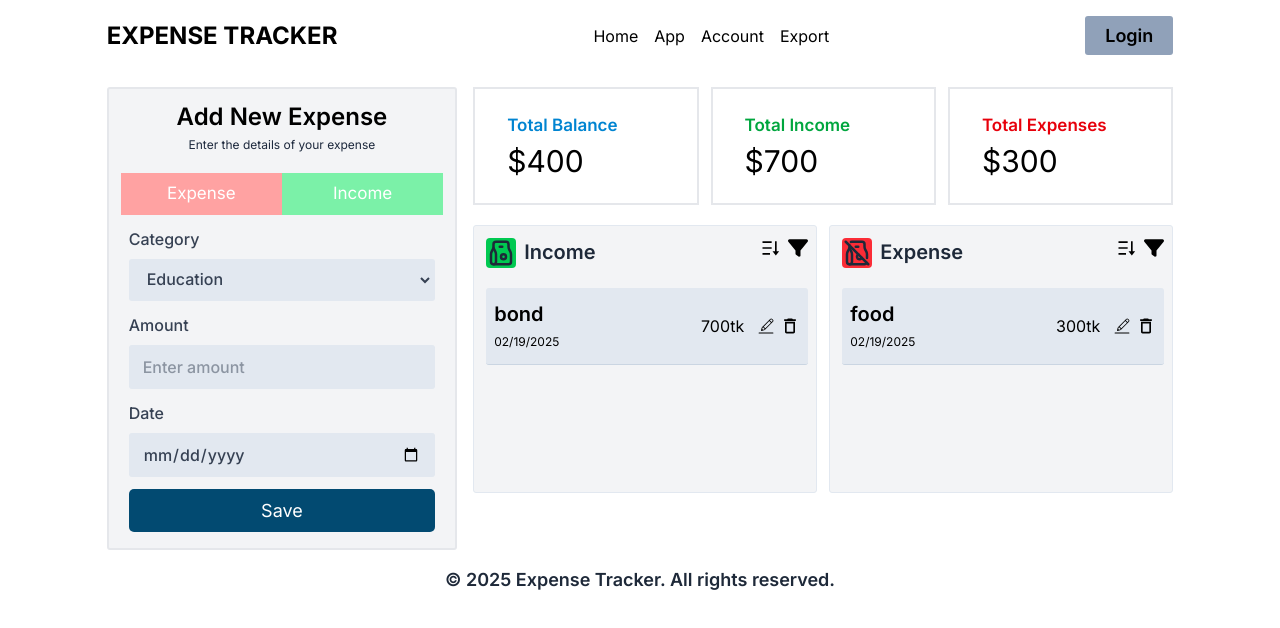
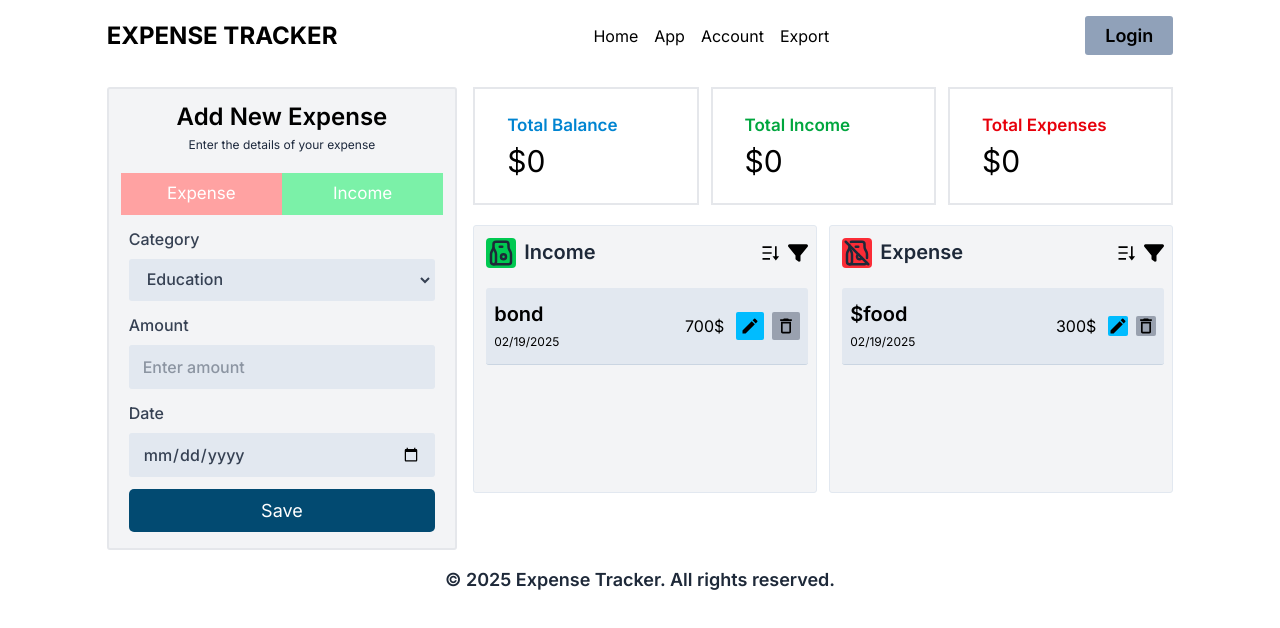
Before and after one commit to Momen1995/expense-tracker, a React (Vite) app: page / in a window 1280 px wide. Shown: the top 628 px of the page. Built offline with nearby package versions, Linux system fonts and the light colour scheme.

Commit message:
item delete functionlity done

```diff
--- a/src/App.jsx
+++ b/src/App.jsx
@@ -3,48 +3,88 @@ import Footer from "./components/Footer";
 import Form from "./components/Form";
 import Navbar from "./components/Navbar";
 import TransactionBoard from "./components/Transaction/TransactionBoard";
-import { initialData } from "./Data/data";
+import { findExpenseData, findIncomeData, initialData } from "./Data/data";
 
 const App = () => {
-  const [data, setData] = useState(initialData);
-  const [totalBalance, setTotalBalance] = useState(400);
-  const [totalIncome, setTotalIncome] = useState(700);
-  const [totalExpense, setTotalExpense] = useState(300);
+  const [incomeData, setIncomeData] = useState(findIncomeData(initialData));
+  const [expenseData, setExpenseData] = useState(findExpenseData(initialData));
+  const [selectOption, setSelectOption] = useState("expense");
+  const [totalBalance, setTotalBalance] = useState(0);
+  const [totalIncome, setTotalIncome] = useState(0);
+  const [totalExpense, setTotalExpense] = useState(0);
+
+  function handleIncomeSelect(text) {
+    setSelectOption(text);
+  }
+
+  function handleExpenseSelect(text) {
+    setSelectOption(text);
+  }
 
   function handleAddData(newData, e) {
     e.preventDefault();
-    const updatedData = [...data, newData];
 
-    //calculate total income
-    const newTotalIncome = updatedData
-      .filter((item) => item.category === "income")
-      .reduce((acc, value) => acc + Number(value.amount), 0);
+    if (selectOption === "income") {
+      const updatedData = [...incomeData, newData];
 
-    //calculate total expense
-    const newTotalExpense = updatedData
-      .filter((item) => item.category === "expense")
-      .reduce((acc, value) => acc + Number(value.amount), 0);
+      //calculate income balance
+      const totalIncomeBalance = updatedData.reduce(
+        (acc, item) => acc + Number(item.amount),
+        0
+      );
 
-    //calculate total balance
-   const newTotalBalance = newTotalIncome - newTotalExpense;
+      //calculate total balance
+      const calcTotalBalance = totalBalance + totalIncomeBalance;
 
-    // Update state
-    setData(updatedData);
-    setTotalIncome(newTotalIncome);
-    setTotalExpense(newTotalExpense);
-    setTotalBalance(newTotalBalance);
+      setIncomeData([...incomeData, newData]);
+      setTotalIncome(totalIncomeBalance);
+      setTotalBalance(calcTotalBalance);
+    } else {
+      const updatedData = [...expenseData, newData];
+
+      //calculate expense balance
+      const totalExpenseBalance = updatedData.reduce(
+        (acc, item) => acc + Number(item.amount),
+        0
+      );
+
+      //calculate total balance
+      const calcTotalBalance = totalBalance - totalExpenseBalance;
+
+      setExpenseData(updatedData);
+      setTotalExpense(totalExpenseBalance);
+      setTotalBalance(calcTotalBalance);
+    }
+  }
+
+  function handleIncomeDeleteItem(itemId){
+    const filterItem = incomeData.filter(item => item.id !== itemId);
+    setIncomeData(filterItem)
+  }
+
+  function handleExpenseDeleteItem(itemId){
+    const filterItem = expenseData.filter(item => item.id !== itemId);
+    setExpenseData(filterItem)
   }
 
   return (
     <div className="w-10/12 mx-auto">
       <Navbar />
       <main className="mt-4 flex gap-4">
-        <Form onAdd={handleAddData} />
+        <Form
+          onAdd={handleAddData}
+          selectOption={selectOption}
+          handleIncomeSelect={handleIncomeSelect}
+          handleExpenseSelect={handleExpenseSelect}
+        />
         <TransactionBoard
-          data={data}
+          incomeData={incomeData}
+          expenseData={expenseData}
           totalIncome={totalIncome}
           totalExpense={totalExpense}
           totalBalance={totalBalance}
+          onIncomeDelete={handleIncomeDeleteItem}
+          onExpenseDelete={handleExpenseDeleteItem}
         />
       </main>
       <Footer />
--- a/src/Data/data.js
+++ b/src/Data/data.js
@@ -4,15 +4,25 @@ const initialData = [
     category: "expense",
     amount: 300,
     date: "02/19/2025",
-    title : "food"
+    title: "food",
   },
   {
     id: 2,
     category: "income",
     amount: 700,
     date: "02/19/2025",
-    title : "bond"
+    title: "bond",
   },
 ];
 
-export { initialData };
+const findIncomeData = (initialData) => {
+  const incomeData = initialData.filter((item) => item.category === "income");
+  return incomeData;
+};
+
+const findExpenseData = (initialData) => {
+  const expenseData = initialData.filter((item) => item.category === "expense");
+  return expenseData;
+};
+
+export { findIncomeData, findExpenseData ,initialData};
--- a/src/components/Input.jsx
+++ b/src/components/Input.jsx
@@ -1,44 +1,52 @@
 import { useState } from "react";
 
-const Input = ({ onAdd }) => {
-  const [selectOption, setSelectOption] = useState("expense");
-  console.log(selectOption);
+const Input = ({
+  onAdd,
+  selectOption,
+  handleExpenseSelect,
+  handleIncomeSelect,
+}) => {
   const [inputData, setInputData] = useState({
     id: crypto.randomUUID(),
-    category: selectOption === "income" ? "income" : "expense",
+    category: selectOption === "expense" ? "expense" : "income",
     amount: "",
     date: "",
     title: "",
   });
 
-  function handleIncomeSelect() {
-    setSelectOption("income");
+  // function handleIncomeSelect() {
+  //   const newId = crypto.randomUUID();
+  //   setSelectOption("income");
 
-    setInputData((preInputData =>({
-      ...preInputData,
-      category : "income"
-    })))
-  }
+  //   setInputData({
+  //     id: newId,
+  //     category: "income",
+  //     amount: "",
+  //     date: "",
+  //     title: "",
+  //   });
+  // }
 
-  function handleExpenseSelect() {
-    setSelectOption("expense");
+  // function handleExpenseSelect() {
+  //   const newId = crypto.randomUUID();
+  //   setSelectOption("expense");
 
-    setInputData((preInputData) => ({
-      ...preInputData,
-      category: "expense",
-    }));
-  }
+  //   setInputData({
+  //     id: newId,
+  //     category: "expense",
+  //     amount: "",
+  //     date: "",
+  //     title: "",
+  //   });
+  // }
 
   function handleChange(e) {
-    e.preventDefault();
     const { name, value } = e.target;
-
     setInputData((prevData) => ({
       ...prevData,
       [name]: value,
     }));
   }
-  console.log(inputData);
 
   return (
     <section className="mt-5">
--- a/src/components/Transaction/Expense.jsx
+++ b/src/components/Transaction/Expense.jsx
@@ -1,10 +1,10 @@
 import { TbPaperBagOff } from "react-icons/tb";
 import { RiSortDesc } from "react-icons/ri";
-import { CiEdit } from "react-icons/ci";
+import { MdModeEditOutline } from "react-icons/md";
 import { MdOutlineDeleteOutline } from "react-icons/md";
 import { FaFilter } from "react-icons/fa6";
 
-const Expense = ({ expenseData }) => {
+const Expense = ({ expenseData, onExpenseDelete }) => {
   return (
     <section className="bg-gray-100 ps-3 py-3 pe-2 border-1 border-slate-200 rounded-[3px]">
       <div className=" flex justify-between">
@@ -13,27 +13,45 @@ const Expense = ({ expenseData }) => {
           <p className="text-xl font-semibold text-gray-800">Expense</p>
         </div>
         <div className="flex gap-2">
+          <button>
             <RiSortDesc className=" text-xl" />
+          </button>
+          <button>
             <FaFilter className=" text-xl" />
+          </button>
         </div>
       </div>
 
       <ul className="mt-5 overflow-y-scroll h-48">
-        {expenseData.map((data) => (
-          <li key={data.id} className="bg-slate-200 px-2 py-3 rounded-[3px] text-[16px] border-b-[1px] border-slate-300 mb-2 flex justify-between">
+        {expenseData.length > 0 ? (
+          expenseData.map((item) => (
+            <li
+              key={item.id}
+              className="bg-slate-200 px-2 py-3 rounded-[3px] text-[16px] border-b-[1px] border-slate-300 mb-2 flex justify-between"
+            >
               <div>
-              <p className="text-xl font-semibold">{data.title}</p>
-              <span className="text-xs">{data.date}</span>
+                <p className="text-xl font-semibold">${item.title}</p>
+                <span className="text-xs">{item.date}</span>
               </div>
               <div className="flex gap-3 justify-center items-center">
-              <p>{data.amount}tk</p>
-              <div className="flex gap-1">
-                <CiEdit className="text-xl" />
+                <p>{item.amount}$</p>
+                <div className="flex gap-2">
+                  <button className="bg-sky-400 p-.5 rounded-[2px]">
+                    <MdModeEditOutline className="text-xl" />
+                  </button>
+                  <button
+                    onClick={() => onExpenseDelete(item.id)}
+                    className="bg-gray-400 p-.5 rounded-[2px]"
+                  >
                     <MdOutlineDeleteOutline className="text-xl" />
+                  </button>
                 </div>
               </div>
             </li>
-        ))}
+          ))
+        ) : (
+          <p className="text-gray-600 text-center mt-5 text-2xl ">No data found 😟</p>
+        )}
       </ul>
     </section>
   );
--- a/src/components/Transaction/Income.jsx
+++ b/src/components/Transaction/Income.jsx
@@ -1,45 +1,63 @@
 import { TbPaperBag } from "react-icons/tb";
 import { RiSortDesc } from "react-icons/ri";
-import { CiEdit } from "react-icons/ci";
+import { MdModeEditOutline } from "react-icons/md";
 import { MdOutlineDeleteOutline } from "react-icons/md";
 import { FaFilter } from "react-icons/fa6";
 
-const Income = ({ incomeData }) => {
+const Income = ({ incomeData, onIncomeDelete }) => {
   return (
-    <>
     <section className="bg-gray-100 ps-3 py-3 pe-2 border-1 border-slate-200 rounded-[3px]">
-        <div className=" flex justify-between">
+      {/* Header Section */}
+      <div className="flex justify-between">
         <div className="flex gap-2">
           <TbPaperBag className="bg-green-500 text-3xl rounded text-gray-800" />
           <p className="text-xl font-semibold text-gray-800">Income</p>
         </div>
         <div className="flex gap-2">
+          <button>
             <RiSortDesc className=" text-xl" />
+          </button>
+          <button>
             <FaFilter className=" text-xl" />
+          </button>
         </div>
       </div>
+
+      {/* Income List */}
       <ul className="mt-5 overflow-y-scroll h-48">
-          {incomeData.map((data) => (
+        {incomeData.length > 0 ? (
+          incomeData.map((item) => (
             <li
-              key={data.id}
+              key={item.id}
               className="bg-slate-200 px-2 py-3 rounded-[3px] text-[16px] border-b-[1px] border-slate-300 mb-2 flex justify-between"
             >
               <div>
-                <p className="text-xl font-semibold">{data.title}</p>
-                <span className="text-xs">{data.date}</span>
+                <p className="text-xl font-semibold">{item.title}</p>
+                <span className="text-xs">{item.date}</span>
               </div>
               <div className="flex gap-3 justify-center items-center">
-                <p>{data.amount}tk</p>
-                <div className="flex gap-1">
-                  <CiEdit className="text-xl" />
+                <p>{item.amount}$</p>
+                <div className="flex gap-2">
+                  <button className="bg-sky-400 p-1 rounded-[2px]">
+                    <MdModeEditOutline className="text-xl" />
+                  </button>
+                  <button
+                    onClick={() => onIncomeDelete(item.id)}
+                    className="bg-gray-400 p-1 rounded-[2px]"
+                  >
                     <MdOutlineDeleteOutline className="text-xl" />
+                  </button>
                 </div>
               </div>
             </li>
-          ))}
+          ))
+        ) : (
+          <p className="text-gray-600 text-center mt-5 text-2xl ">
+            No data found 😟
+          </p>
+        )}
       </ul>
     </section>
-    </>
   );
 };
 
--- a/src/components/Transaction/TotalBalance.jsx
+++ b/src/components/Transaction/TotalBalance.jsx
@@ -1,8 +1,10 @@
-const TotalBalance = ({totalBalance}) => {
+const TotalBalance = ({ totalBalance }) => {
+  const negativeBalance =
+    totalBalance < 0 ? "text-3xl mt-1 text-red-600" : "text-3xl mt-1";
   return (
     <div className="border-2 border-gray-200 w-1/3 px-8 py-6">
       <h3 className="text-[17px] font-semibold text-sky-600">Total Balance</h3>
-      <h1 className="text-3xl mt-1">${totalBalance}</h1>
+      <h1 className={`${negativeBalance}`}>${totalBalance}</h1>
     </div>
   );
 };
--- a/src/components/Transaction/TransactionBoard.jsx
+++ b/src/components/Transaction/TransactionBoard.jsx
@@ -4,11 +4,15 @@ import TotalBalance from "./TotalBalance";
 import TotalExpense from "./TotalExpense";
 import TotalIncome from "./TotalIncome";
 
-const TransactionBoard = ({data, totalIncome, totalExpense, totalBalance }) => {
-  // data filter on income and expense category
-  const incomeData = data.filter((item) => item.category === "income");
-  const expenseData = data.filter((item) => item.category === "expense");
-
+const TransactionBoard = ({
+  incomeData,
+  expenseData,
+  totalIncome,
+  totalExpense,
+  totalBalance,
+  onIncomeDelete,
+  onExpenseDelete,
+}) => {
   return (
     <div className="w-2/3 flex flex-col gap-5">
       <div className="flex gap-3">
@@ -17,8 +21,8 @@ const TransactionBoard = ({data, totalIncome, totalExpense, totalBalance }) => {
         <TotalExpense totalExpense={totalExpense} />
       </div>
       <div className="grid gap-3 grid-cols-2">
-        <Income incomeData={incomeData} />
-        <Expense expenseData={expenseData} />
+        <Income incomeData={incomeData} onIncomeDelete={onIncomeDelete} />
+        <Expense expenseData={expenseData} onExpenseDelete={onExpenseDelete} />
       </div>
     </div>
   );
```
Also changed, not shown: src/components/Form.jsx (+9 -3 lines). Lines whose indentation alone changed are shown as unchanged.
